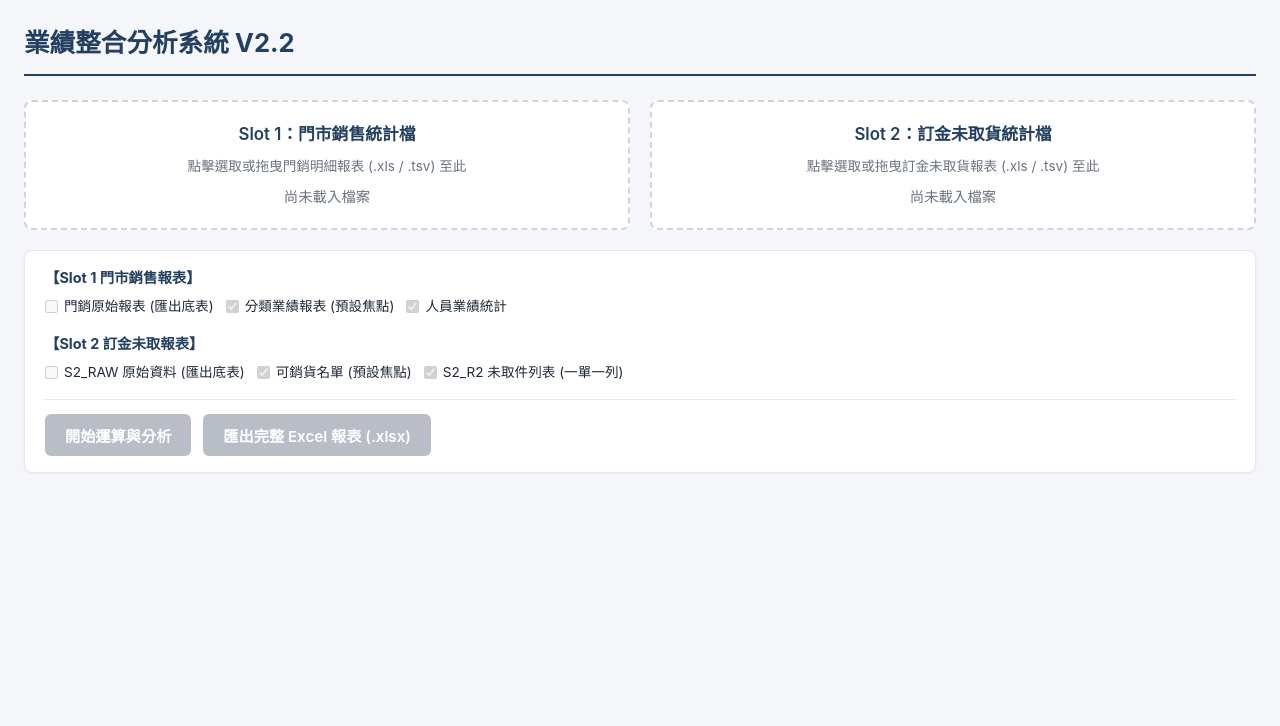
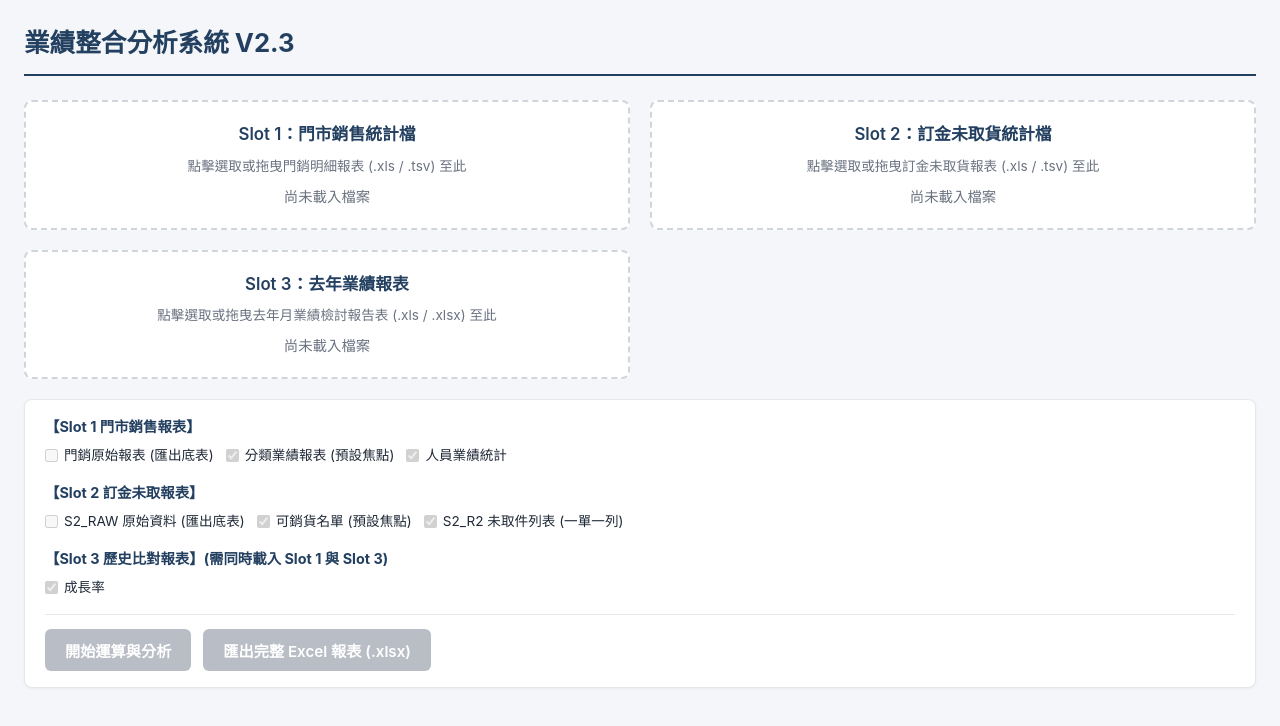
Before and after one commit to chnsj0092-netizen/0092-sales-system, a plain HTML site: page index.html in a window 1280 px wide. Drawn offline with Linux system fonts and the light colour scheme.

Commit message:
Add files via upload

```diff
--- a/index.html
+++ b/index.html
@@ -3,19 +3,19 @@
 <head>
   <meta charset="UTF-8">
   <meta name="viewport" content="width=device-width, initial-scale=1.0">
-  <title>業績整合分析系統 V2.2</title>
+  <title>業績整合分析系統 V2.3</title>
   <link rel="stylesheet" href="css/styles.css">
-  <!-- 引入 SheetJS 函式庫用於產生多分頁 Excel 檔案 -->
+  <!-- 引入 SheetJS 函式庫用於解析與產生多分頁 Excel 檔案 -->
   <script src="https://cdn.jsdelivr.net/npm/xlsx@0.18.5/dist/xlsx.full.min.js"></script>
 </head>
 <body>
 
   <div class="container">
     <header>
-      <h1>業績整合分析系統 V2.2</h1>
+      <h1>業績整合分析系統 V2.3</h1>
     </header>
 
-    <!-- 來源檔案插槽區 -->
+    <!-- 來源檔案三插槽區 -->
     <div class="slots-grid">
       <!-- Slot 1: 門市銷售統計檔 -->
       <div class="slot-card" id="slot1Card">
@@ -31,6 +31,14 @@
         <div class="slot-title">Slot 2：訂金未取貨統計檔</div>
         <div class="slot-desc">點擊選取或拖曳訂金未取貨報表 (.xls / .tsv) 至此</div>
         <div class="slot-status" id="statusSlot2">尚未載入檔案</div>
+      </div>
+
+      <!-- Slot 3: 去年業績報表 -->
+      <div class="slot-card" id="slot3Card">
+        <input type="file" id="fileSlot3" accept=".xls,.xlsx" hidden>
+        <div class="slot-title">Slot 3：去年業績報表</div>
+        <div class="slot-desc">點擊選取或拖曳去年月業績檢討報告表 (.xls / .xlsx) 至此</div>
+        <div class="slot-status" id="statusSlot3">尚未載入檔案</div>
       </div>
     </div>
 
@@ -51,6 +59,13 @@
           <label><input type="checkbox" class="chk-s2" value="S2_RAW" disabled> S2_RAW 原始資料 (匯出底表)</label>
           <label><input type="checkbox" class="chk-s2" value="S2_R1" disabled checked> 可銷貨名單 (預設焦點)</label>
           <label><input type="checkbox" class="chk-s2" value="S2_R2" disabled checked> S2_R2 未取件列表 (一單一列)</label>
+        </div>
+      </div>
+
+      <div class="options-group">
+        <div class="group-label">【Slot 3 歷史比對報表】(需同時載入 Slot 1 與 Slot 3)</div>
+        <div class="checkboxes" id="s3CheckGroup">
+          <label><input type="checkbox" class="chk-s3" value="S3_GROWTH" disabled checked> 成長率</label>
         </div>
       </div>
 
```
Also changed, not shown: 1 other file.
